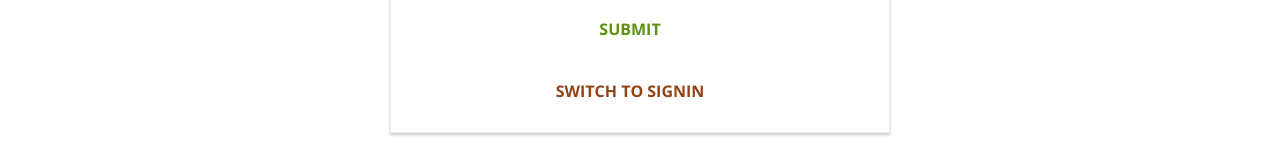
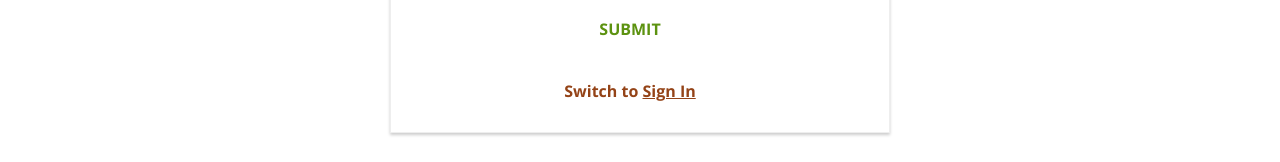
Before and after one commit to NikosNt/My_BurgerApp, a React app: page /auth in a window 1280 px wide. Shown: the part 213-375 px from the top of the page. Built offline with nearby package versions, Linux system fonts and the light colour scheme.

Commit message:
some minor changes

```diff
--- a/src/containers/Auth/Auth.js
+++ b/src/containers/Auth/Auth.js
@@ -132,7 +132,7 @@ class Auth extends Component {
                 </form>
                 <Button
                     clicked={this.switchAuthModeHandler}
-                    btnType="Danger">SWITCH TO {this.state.isSignup ? 'SIGNIN' : 'SIGNUP'}</Button>
+                    btnType="Danger">Switch to <strong style={{textDecoration:" underline"}}>{this.state.isSignup ? ' Sign In ' : ' Register '}</strong></Button>
             </div>
         );
     }
```
